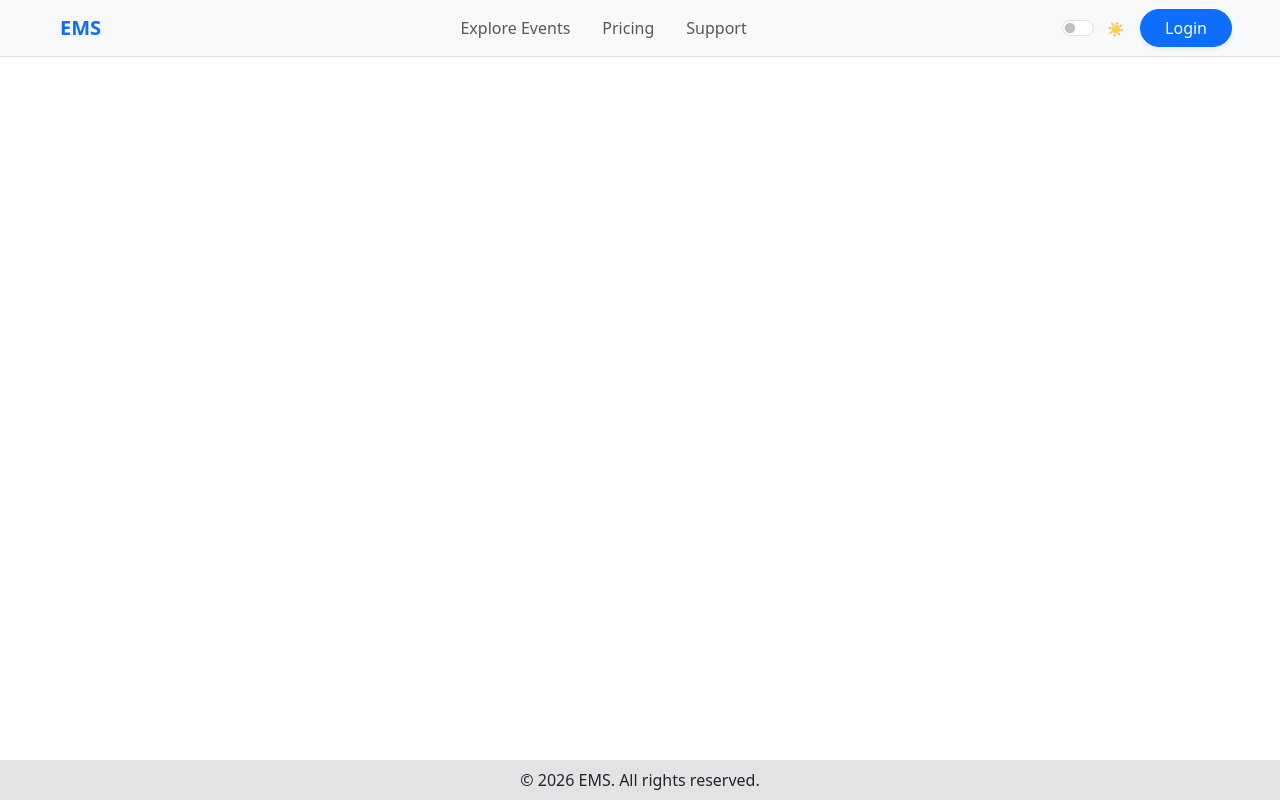
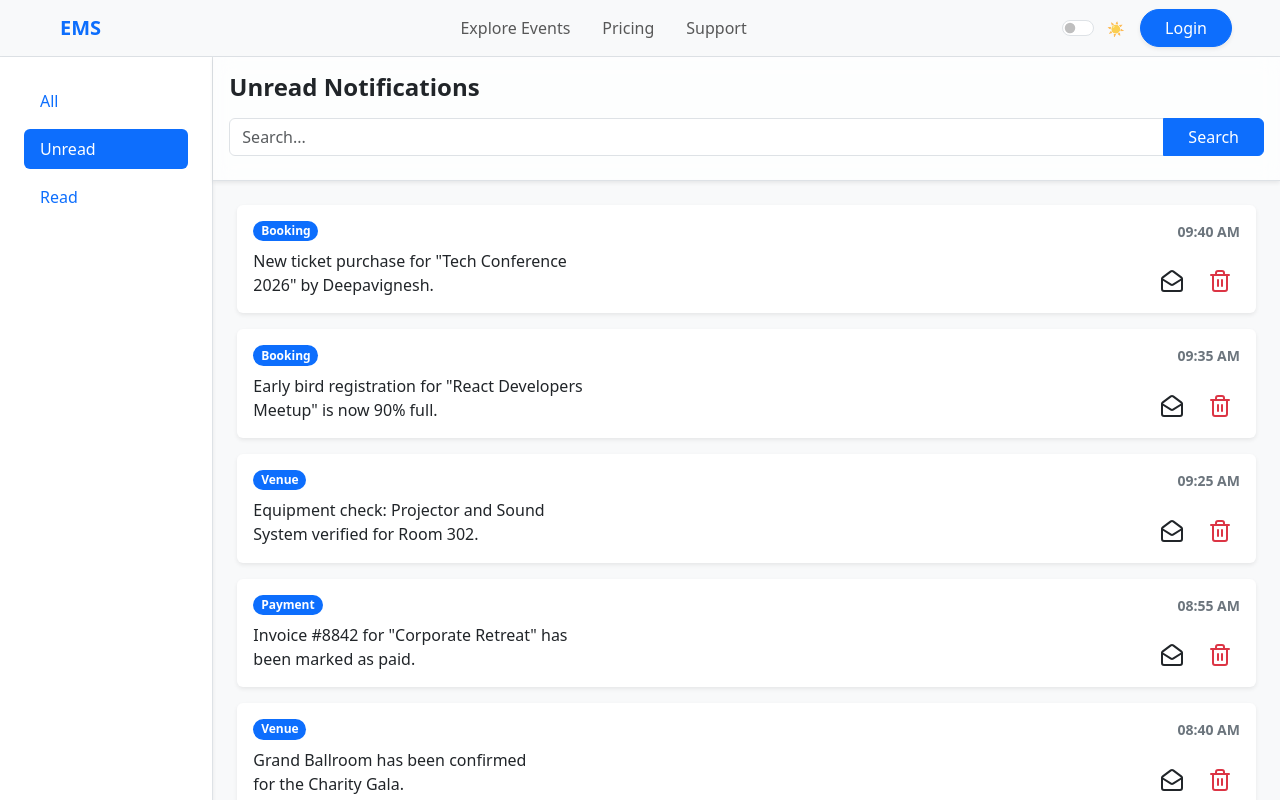
Before and after one commit to aakhyan-cogni/ems, a React (Vite) app in the folder web/: page /notifications in a window 1280 px wide. Shown: the top 800 px of the page. Built offline with nearby package versions, Linux system fonts and the light colour scheme.

Commit message:
notifications dummy setup done

```diff
--- /dev/null
+++ b/web/src/components/NotificationComponent.tsx
@@ -0,0 +1,48 @@
+import { MailOpen, Trash2 } from "lucide-react";
+
+interface NotificationDetails {
+	id: number;
+	type: string;
+	text: string;
+	time: number;
+	isRead: boolean;
+	priority: "high" | "medium" | "low";
+}
+
+interface Props {
+	details: NotificationDetails;
+	onMarkRead: () => void;
+	deleteNotification: () => void;
+}
+
+const NotificationComponent: React.FC<Props> = ({ details, onMarkRead, deleteNotification }) => {
+	const date = new Date(details.time).toLocaleTimeString([], { hour: "2-digit", minute: "2-digit" });
+
+	return (
+		<div className={`card mb-3 border-0 shadow-sm ${details.isRead ? "opacity-75" : ""}`}>
+			<div className="card-body d-flex flex-column">
+				<div className="d-flex align-items-start flex-column">
+					<div className="d-flex justify-content-between w-100">
+						<span className="badge mb-2 rounded-pill bg-primary">{details.type}</span>
+						<small className="d-block text-secondary mb-1 fw-bold">{date}</small>
+					</div>
+					<div className="d-flex justify-content-between w-100">
+						<p className="card-text fw-medium m-0">{details.text}</p>
+						<div className="mt-3 d-flex gap-2 w-100 justify-content-end">
+							{!details.isRead && (
+								<button className="btn btn-sm border-0" onClick={onMarkRead}>
+									<MailOpen />
+								</button>
+							)}
+							<button className="btn btn-sm btn-outline-danger border-0" onClick={deleteNotification}>
+								<Trash2 />
+							</button>
+						</div>
+					</div>
+				</div>
+			</div>
+		</div>
+	);
+};
+
+export default NotificationComponent;
--- a/web/src/main.tsx
+++ b/web/src/main.tsx
@@ -14,6 +14,7 @@ import { Toaster } from "react-hot-toast";
 import Dashboard from "./pages/Dashboard.tsx";
 import Pricing from "./pages/Pricing.tsx";
 import SupportPage from "./pages/SupportPage.tsx";
+import NotificationPage from "./pages/NotificationPage.tsx";
 
 createRoot(document.getElementById("root")!).render(
 	<BrowserRouter>
@@ -44,9 +45,10 @@ createRoot(document.getElementById("root")!).render(
 				<Route path="/create" element={<EventCreationForm />} />
 				<Route path="/pricing" element={<Pricing />} />
 				<Route path="/support" element={<SupportPage />} />
+				<Route path="/notifications" element={<NotificationPage />} />
 			</Routes>
 			<Footer />
-			<Toaster position="bottom-center"/>
+			<Toaster position="bottom-center" />
 		</main>
 	</BrowserRouter>,
 );
--- /dev/null
+++ b/web/src/pages/NotificationPage.tsx
@@ -0,0 +1,252 @@
+import { useEffect, useState, useRef } from "react";
+import NotificationComponent from "../components/NotificationComponent";
+import toast from "react-hot-toast";
+
+interface Notification {
+	id: number;
+	type: string;
+	text: string;
+	time: number;
+	isRead: boolean;
+	priority: "high" | "medium" | "low";
+}
+
+type DisplayFilter = "all" | "unread" | "read";
+
+const NotificationPage: React.FC = () => {
+	const emsNotifications: Notification[] = [
+		{
+			id: 1,
+			type: "Booking",
+			text: 'New ticket purchase for "Tech Conference 2026" by Deepavignesh.',
+			time: Date.now(),
+			isRead: false,
+			priority: "high",
+		},
+		{
+			id: 2,
+			type: "Venue",
+			text: "Grand Ballroom has been confirmed for the Charity Gala.",
+			time: Date.now() - 3600000,
+			isRead: false,
+			priority: "medium",
+		},
+		{
+			id: 3,
+			type: "Task",
+			text: 'Team Lead assigned you to "Setup Registration Desk" for tomorrow.',
+			time: Date.now() - 10800000,
+			isRead: true,
+			priority: "low",
+		},
+		{
+			id: 4,
+			type: "System",
+			text: "Weekly security report for stock securities is ready for download.",
+			time: Date.now() - 86400000,
+			isRead: true,
+			priority: "low",
+		},
+		{
+			id: 5,
+			type: "Booking",
+			text: 'Early bird registration for "React Developers Meetup" is now 90% full.',
+			time: Date.now() - 300000,
+			isRead: false,
+			priority: "high",
+		},
+		{
+			id: 6,
+			type: "Venue",
+			text: "Equipment check: Projector and Sound System verified for Room 302.",
+			time: Date.now() - 900000,
+			isRead: false,
+			priority: "medium",
+		},
+		{
+			id: 7,
+			type: "Payment",
+			text: 'Invoice #8842 for "Corporate Retreat" has been marked as paid.',
+			time: Date.now() - 2700000,
+			isRead: false,
+			priority: "medium",
+		},
+		{
+			id: 8,
+			type: "Task",
+			text: 'Reminder: Finalize the catering menu for the "Product Launch" by EOD.',
+			time: Date.now() - 7200000,
+			isRead: false,
+			priority: "high",
+		},
+		{
+			id: 9,
+			type: "System",
+			text: "Database backup completed successfully for the Quote of the Day module.",
+			time: Date.now() - 14400000,
+			isRead: true,
+			priority: "low",
+		},
+		{
+			id: 10,
+			type: "Booking",
+			text: 'Cancellation: 2 tickets returned for "Annual Gala Night". Waitlist notified.',
+			time: Date.now() - 21600000,
+			isRead: true,
+			priority: "medium",
+		},
+		{
+			id: 11,
+			type: "Venue",
+			text: 'Conflict detected: "Board Meeting" and "Workshop A" both requested Hall B.',
+			time: Date.now() - 86400000,
+			isRead: true,
+			priority: "high",
+		},
+		{
+			id: 12,
+			type: "Task",
+			text: 'Volunteer onboarding: 5 new members joined the "Green Earth Expo" team.',
+			time: Date.now() - 90000000,
+			isRead: true,
+			priority: "low",
+		},
+		{
+			id: 13,
+			type: "System",
+			text: "API Rate limit reached: Stock securities data sync paused for 15 minutes.",
+			time: Date.now() - 172800000,
+			isRead: true,
+			priority: "medium",
+		},
+		{
+			id: 14,
+			type: "Payment",
+			text: "Refund processed for ticket ID #9901 (Deepavignesh).",
+			time: Date.now() - 175000000,
+			isRead: true,
+			priority: "low",
+		},
+	];
+
+	const [allNotifications, setAllNotifications] = useState<Notification[]>(emsNotifications);
+	const [display, setDisplay] = useState<DisplayFilter>("unread");
+	const isFirstRender = useRef<boolean>(true);
+
+	const filteredArray = allNotifications
+		.filter((n) => {
+			if (display === "unread") return !n.isRead;
+			if (display === "read") return n.isRead;
+			return true;
+		})
+		.sort((a, b) => b.time - a.time);
+
+	useEffect(() => {
+		if (isFirstRender.current) {
+			isFirstRender.current = false;
+			return;
+		}
+		toast(`Viewing ${display} notifications`);
+	}, [display]);
+
+	const handleMarkAsRead = (id: number): void => {
+		setAllNotifications((prev) => prev.map((n) => (n.id === id ? { ...n, isRead: true } : n)));
+		toast.success("Marked as read");
+	};
+
+	const deleteNotification = (id: number): void => {
+		setAllNotifications((prev) => prev.filter((n) => n.id !== id));
+		toast("Notification Deleted 🗑️");
+	};
+
+	return (
+		<div>
+			<div className="container-fluid bg-body-tertiary min-vh-100 p-0">
+				<div className="row g-0">
+					{/* Sidebar for larger screens */}
+					<aside className="col-md-3 col-lg-2 d-none d-md-flex flex-column vh-100 sticky-top bg-body border-end shadow-sm">
+						<div className="p-4">
+							<div className="nav flex-column nav-pills gap-2">
+								<button
+									className={`nav-link text-start ${display === "all" ? "active" : ""}`}
+									onClick={() => setDisplay("all")}
+								>
+									All
+								</button>
+								<button
+									className={`nav-link text-start ${display === "unread" ? "active" : ""}`}
+									onClick={() => setDisplay("unread")}
+								>
+									Unread
+								</button>
+								<button
+									className={`nav-link text-start ${display === "read" ? "active" : ""}`}
+									onClick={() => setDisplay("read")}
+								>
+									Read
+								</button>
+							</div>
+						</div>
+					</aside>
+
+					<main className="col-md-9 col-lg-10">
+						<header
+							className="sticky-top bg-body bg-opacity-75 border-bottom p-3 shadow-sm"
+							style={{ backdropFilter: "blur(10px)", zIndex: 1020 }}
+						>
+							<div className="d-flex justify-content-between align-items-center mb-3">
+								<h4 className="text-capitalize m-0 fw-bold">{display} Notifications</h4>
+							</div>
+
+							<div className="input-group mb-2">
+								<input type="text" className="form-control" placeholder="Search..." />
+								<button className="btn btn-primary px-4">Search</button>
+							</div>
+
+							{/* alternate for sidebar - small screens*/}
+							<div className="d-flex d-md-none gap-2 mt-3">
+								<button
+									className={`btn btn-sm ${display === "all" ? "btn-primary" : "btn-outline-primary"}`}
+									onClick={() => setDisplay("all")}
+								>
+									All
+								</button>
+								<button
+									className={`btn btn-sm ${display === "unread" ? "btn-primary" : "btn-outline-primary"}`}
+									onClick={() => setDisplay("unread")}
+								>
+									Unread
+								</button>
+								<button
+									className={`btn btn-sm ${display === "read" ? "btn-primary" : "btn-outline-primary"}`}
+									onClick={() => setDisplay("read")}
+								>
+									Read
+								</button>
+							</div>
+						</header>
+
+						<div className="p-4">
+							{filteredArray.length > 0 ? (
+								filteredArray.map((note) => (
+									<NotificationComponent
+										key={note.id}
+										details={note}
+										onMarkRead={() => handleMarkAsRead(note.id)}
+										deleteNotification={() => deleteNotification(note.id)}
+									/>
+								))
+							) : (
+								<div className="text-center py-5 mt-5">
+									<h5 className="text-muted fw-light">No {display} notifications found.</h5>
+								</div>
+							)}
+						</div>
+					</main>
+				</div>
+			</div>
+		</div>
+	);
+};
+
+export default NotificationPage;
```
